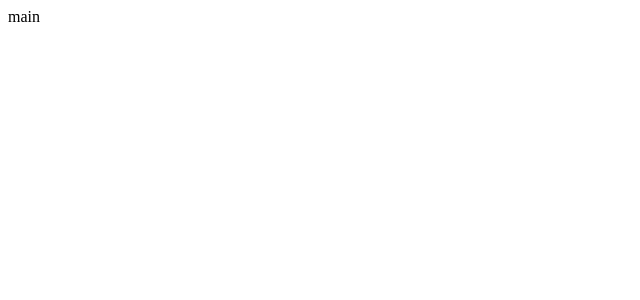
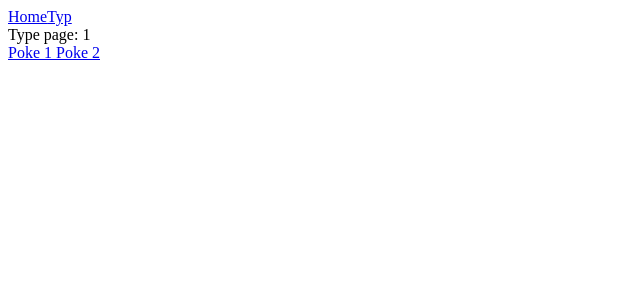
Before and after one commit to Jinpai666/poketable, a React (Vite) app: page /1 in a window 1280 px wide. Shown: the top 300 px of the page, without its empty margins (0-640 px from the left). Built offline with nearby package versions, Linux system fonts and the light colour scheme.

Commit message:
routing done

```diff
--- a/package.json
+++ b/package.json
@@ -11,7 +11,8 @@
   },
   "dependencies": {
     "react": "^18.2.0",
-    "react-dom": "^18.2.0"
+    "react-dom": "^18.2.0",
+    "react-router-dom": "^6.12.1"
   },
   "devDependencies": {
     "@types/react": "^18.0.37",
--- a/src/App.tsx
+++ b/src/App.tsx
@@ -1,11 +1,43 @@
+import {createBrowserRouter, createRoutesFromElements, Route, Link, RouterProvider, Outlet  } from 'react-router-dom'
+import './App.css'
+import Home from "./pages/Home";
+import TypesPage from "./pages/TypesPage";
+import SinglePokemonPage from "./pages/SinglePokemonPage";
+import SingleTypePage from "./pages/SingleTypePage";
 
-import './App.css'
+const Root = () => {
+    return (
+        <>
+            <div>
+                <Link to="/">Home</Link>
+                <Link to="/types">Typ</Link>
+            </div>
+            <div>
+                <Outlet/>
+            </div>
+        </>
+    )
+}
+
+const router = createBrowserRouter(
+    createRoutesFromElements(
+        <Route path="/" element={<Root/>}>
+            <Route index element={<Home/>}/>
+            <Route path="/:pokemonType" element={<SingleTypePage/>}/>
+            <Route path={":pokemonType/:pokemon"} element={<SinglePokemonPage/>}/>
+
+        </Route>
+    )
+)
+
 
 function App() {
 
-  return (
-   <div>main</div>
-  )
+    return (
+      <RouterProvider router={router} />
+    )
 }
 
+
+
 export default App
--- /dev/null
+++ b/src/pages/Home.tsx
@@ -0,0 +1,11 @@
+import { Link } from 'react-router-dom'
+
+function Home() {
+    return (
+        <div>Main page
+            <Link to={"/water"}>Type</Link>
+        </div>
+    );
+}
+
+export default Home;
--- /dev/null
+++ b/src/pages/SinglePokemonPage.tsx
@@ -0,0 +1,13 @@
+import { useParams } from 'react-router-dom'
+
+function SinglePokemonPage() {
+    const { pokemon, pokemonType } = useParams();
+    return (
+        <div>
+            type: {pokemonType}
+            pokedata: {pokemon}
+        </div>
+    );
+}
+
+export default SinglePokemonPage;
--- /dev/null
+++ b/src/pages/SingleTypePage.tsx
@@ -0,0 +1,15 @@
+import {Link, useParams} from "react-router-dom";
+
+function SingleTypePage() {
+    const {pokemonType} = useParams()
+
+    return (
+        <>
+            <div>Type page: {pokemonType}</div>
+            <Link to={`/${pokemonType}/:pokemon1`}>Poke 1</Link>
+            <Link to={`/${pokemonType}/:pokemon2`}> Poke 2</Link>
+        </>
+    );
+}
+
+export default SingleTypePage;
```
